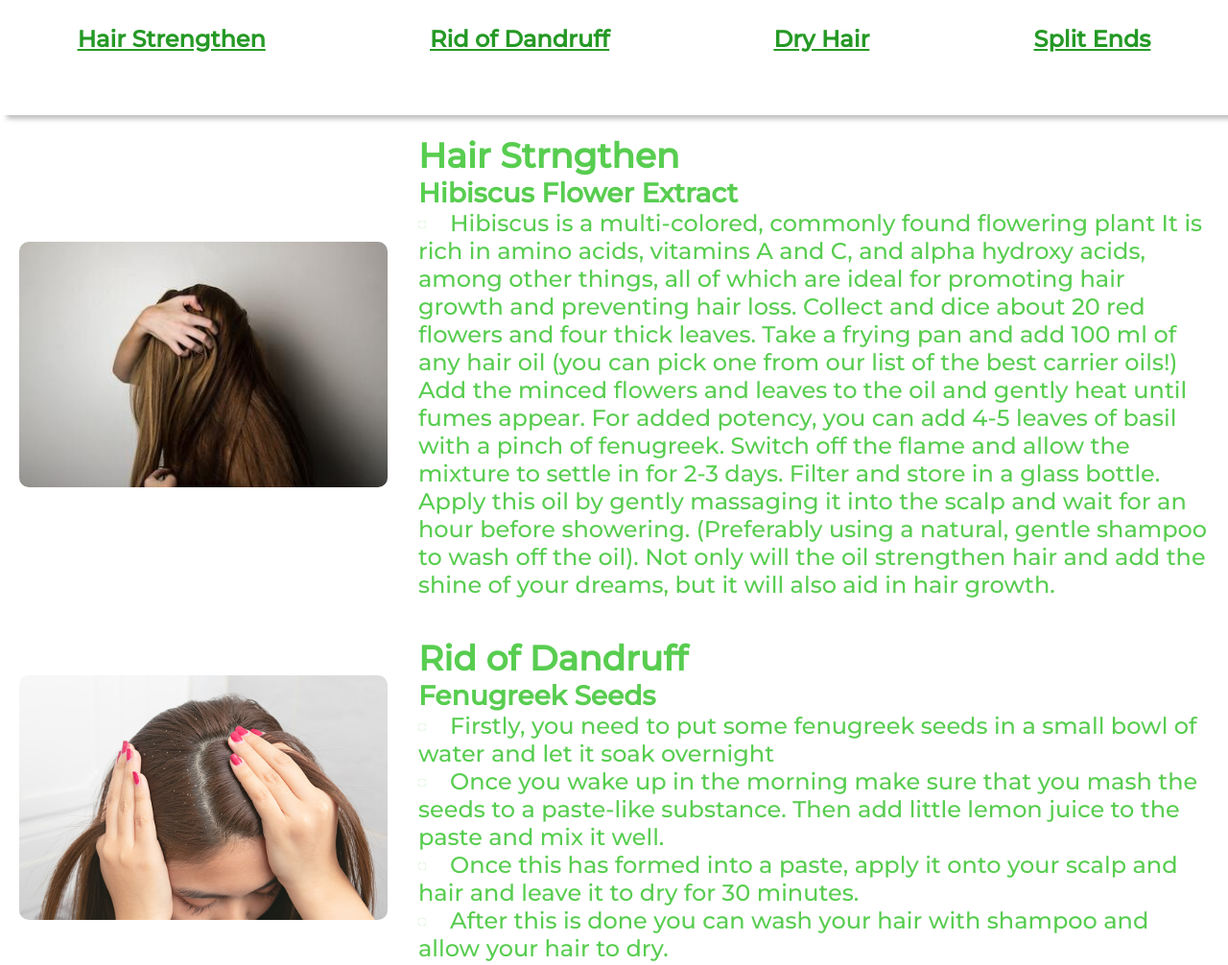
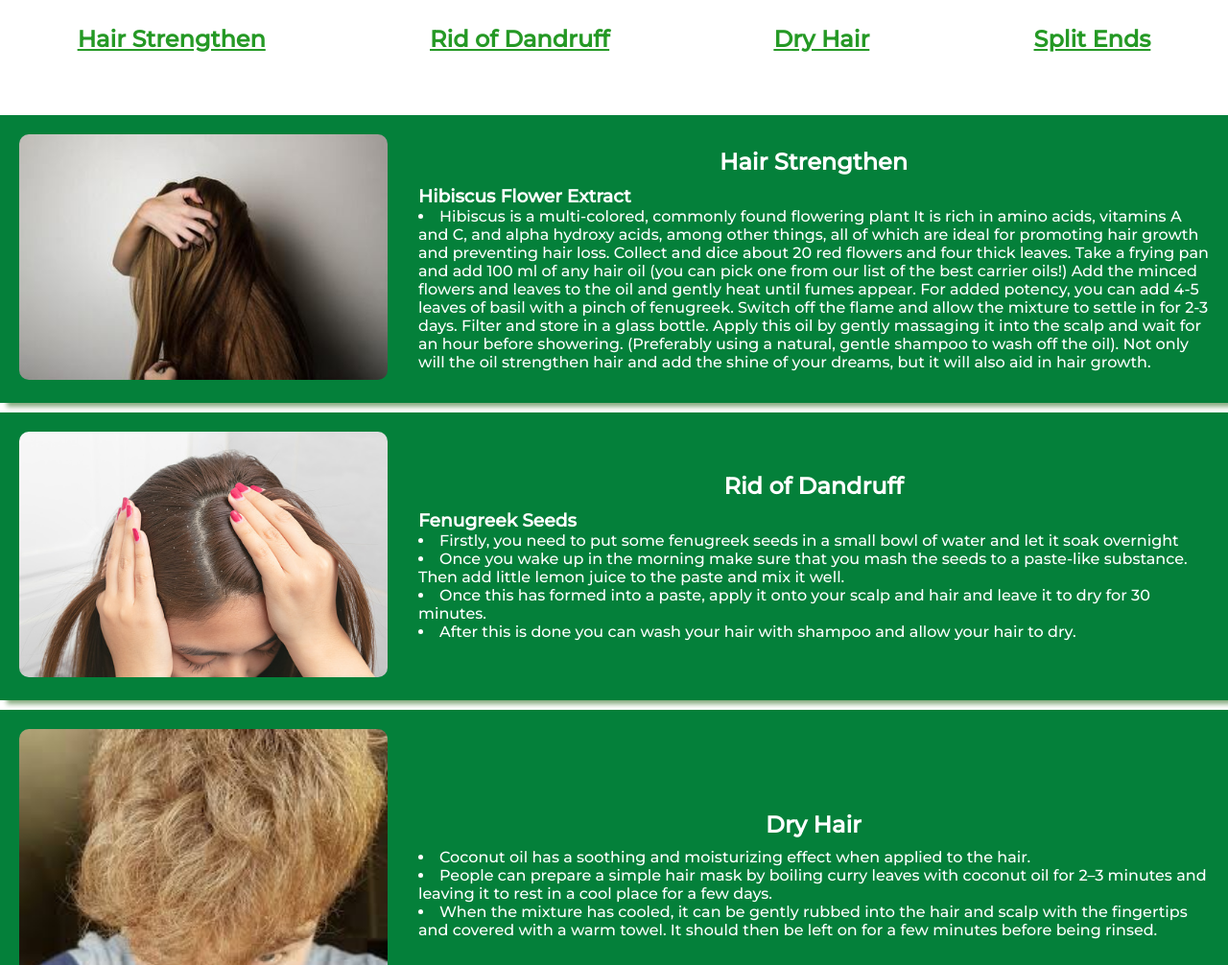
Before and after one commit to ugindra/Ayurveda-1, a plain HTML site: page Hair care/index.html in a window 1280 px wide. Shown: the part 680-1686 px from the top of the page at 96% size. Drawn offline with Linux system fonts and the light colour scheme.

Commit message:
final this is final

```diff
--- a/Hair care/index.html
+++ b/Hair care/index.html
@@ -45,7 +45,7 @@
             <img id="dand-img" src="../hair/stronghair.jpg" alt="">
         </div>
         <div class="about-content">
-            <h1>Hair Strngthen</h1>
+            <h1>Hair Strengthen</h1>
             <h3>Hibiscus Flower Extract</h3>
             <li>
                 Hibiscus is a multi-colored, commonly found flowering plant It is rich in amino acids,
@@ -105,12 +105,12 @@
 
 <footer>
     <div class="footer-links">
-        <div><a href="/construction/construction.html">Yoga</a></div>
-        <div><a href="/construction/construction.html">Diets</a></div>
-        <div><a href="/construction/construction.html">Add Own Remedies</a></div>
-        <div><a href="/construction/construction.html">Donate</a></div>
-        <div><a href="/construction/construction.html">@instagram</a></div>
-        <div><a href="/construction/construction.html">@facebook</a></div>
+        <div><a href="../construction/construction.html">Yoga</a></div>
+        <div><a href="../construction/construction.html">Diets</a></div>
+        <div><a href="../construction/construction.html">Add Own Remedies</a></div>
+        <div><a href="../construction/construction.html">Donate</a></div>
+        <div><a href="../construction/construction.html">@instagram</a></div>
+        <div><a href="../construction/construction.html">@facebook</a></div>
     </div>
 </footer>
 
--- a/Hair care/style.css
+++ b/Hair care/style.css
@@ -104,7 +104,7 @@ ul{
     justify-content: space-around;
     flex-wrap: wrap;
     gap: 10px;
-    box-shadow: 7px 4px 5px rgba(0, 0, 0, 0.25);
+
 }
 .book-mark-in-div h2 a{
     color: #259925;
@@ -129,16 +129,13 @@ ul{
     align-items: center;
     gap: 2rem;
     padding: 20px;
+    background-color: #04803a;
+    margin-bottom: 10px;
+    box-shadow: 7px 4px 5px rgb(134, 171, 127);
 }
-.about-content{
-    background: linear-gradient(90.91deg, #58cd50 0.31%, #58cd50 99.55%);
-    -webkit-background-clip: text;
-    -webkit-text-fill-color: transparent;
-    background-clip: text;
-    text-fill-color: transparent;
-    font-size: 3vmin;
-    overflow-x: hidden;
-
+.about-content h1{
+    text-align: center;
+    margin-bottom: 10px;
 }
 footer{
     background-color: rgb(6, 67, 6);
--- a/Health care/style.css
+++ b/Health care/style.css
@@ -129,16 +129,13 @@ ul{
     align-items: center;
     gap: 2rem;
     padding: 20px;
+    background-color: #04803a;
+    margin-bottom: 10px;
+    box-shadow: 7px 4px 5px rgb(134, 171, 127);
 }
-.about-content{
-    background: linear-gradient(90.91deg, #58cd50 0.31%, #58cd50 99.55%);
-    -webkit-background-clip: text;
-    -webkit-text-fill-color: transparent;
-    background-clip: text;
-    text-fill-color: transparent;
-    font-size: 3vmin;
-    overflow-x: hidden;
-
+.about-content h1{
+    text-align: center;
+    margin-bottom: 10px;
 }
 footer{
     background-color: rgb(6, 67, 6);
--- a/skin care/style.css
+++ b/skin care/style.css
@@ -118,16 +118,13 @@ ul{
     align-items: center;
     gap: 2rem;
     padding: 20px;
+    background-color: #04803a;
+    margin-bottom: 10px;
+    box-shadow: 7px 4px 5px rgb(134, 171, 127);
 }
-.about-content{
-    background: linear-gradient(90.91deg, #58cd50 0.31%, #58cd50 99.55%);
-    -webkit-background-clip: text;
-    -webkit-text-fill-color: transparent;
-    background-clip: text;
-    text-fill-color: transparent;
-    font-size: 3vmin;
-    overflow-x: hidden;
-
+.about-content h1{
+    text-align: center;
+    margin-bottom: 10px;
 }
 footer{
     background-color: rgb(6, 67, 6);
```
Also changed, not shown: Health care/index.html (+6 -6 lines), skin care/index.html (+6 -6 lines).
